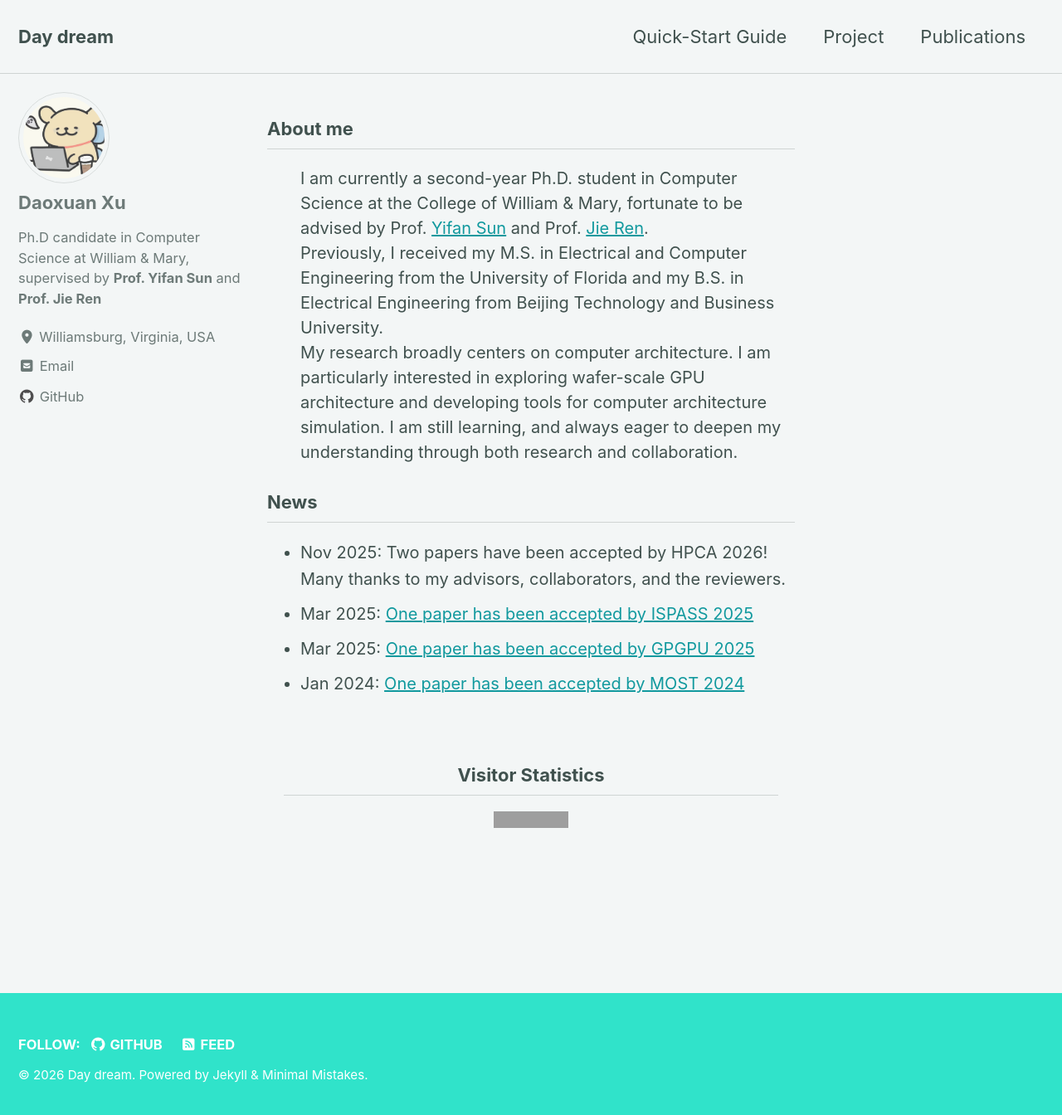
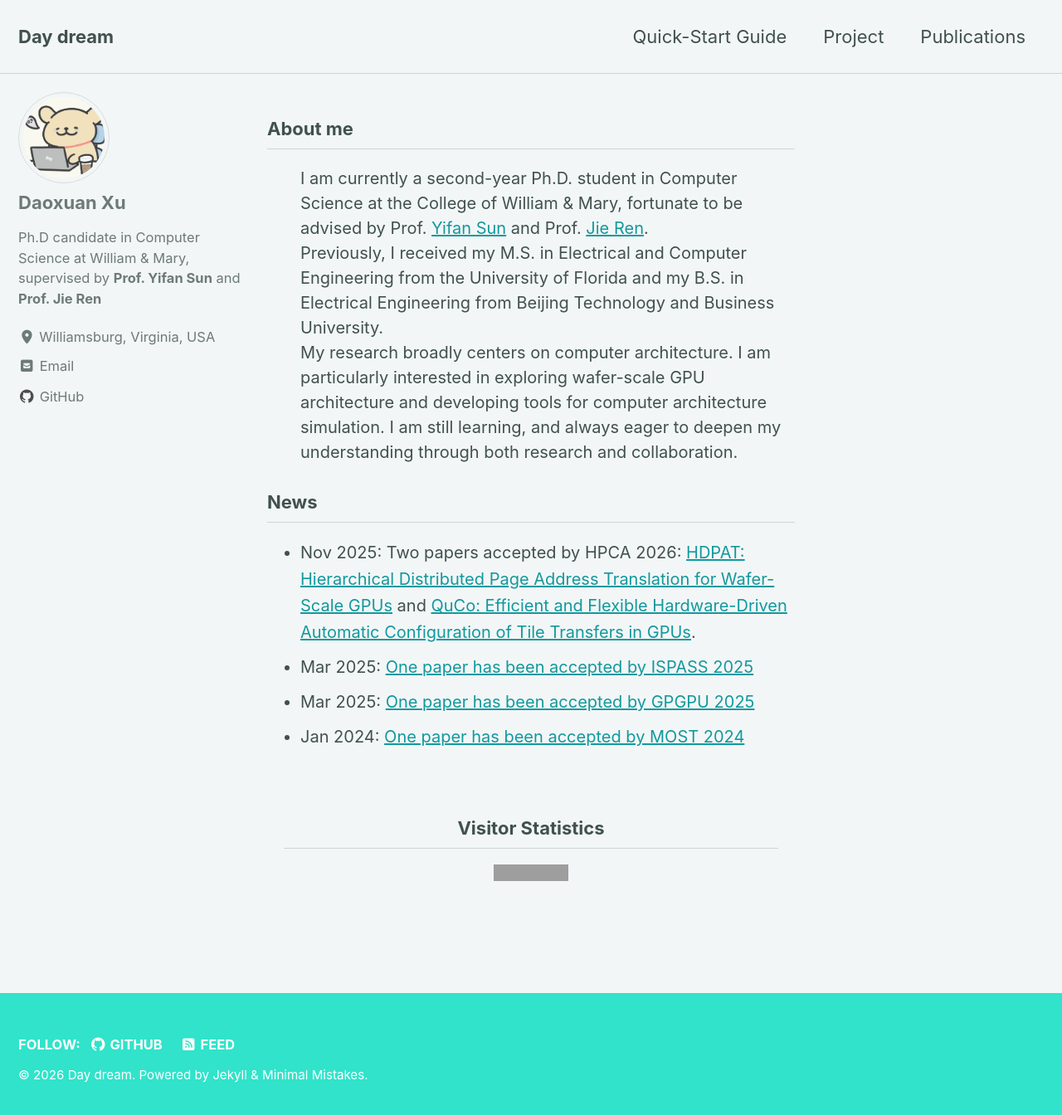
Before and after one commit to DX990307/DX990307.github.io, a Jekyll site: the page built from index.html, in a window 1280 px wide and 1352 px high. Shown: the top 1344 px of the window at 83% size. Built offline with Jekyll 4.4.1, drawn with Linux system fonts in a browser that asks for light colours; cached includes are drawn as plain includes; the list of posts is cut into pages by our own code; grey boxes are pictures that could not be loaded.

Commit message:
upddate papers

```diff
--- a/_layouts/home.html
+++ b/_layouts/home.html
@@ -29,7 +29,7 @@ layout: archive
 <!-- News Section Start -->
 <h3 class="archive__subtitle">News</h3>
 <ul style="font-size:20px;line-height:1.6;">
-  <li>Nov 2025: Two papers have been accepted by HPCA 2026! Many thanks to my advisors, collaborators, and the reviewers.</li>
+  <li>Nov 2025: Two papers accepted by HPCA 2026: <a href="https://ieeexplore.ieee.org/abstract/document/11408538">HDPAT: Hierarchical Distributed Page Address Translation for Wafer-Scale GPUs</a> and <a href="https://ieeexplore.ieee.org/document/11408440">QuCo: Efficient and Flexible Hardware-Driven Automatic Configuration of Tile Transfers in GPUs</a>.</li>
   <li>Mar 2025: <a href=" https://ieeexplore.ieee.org/document/11096405">One paper has been accepted by ISPASS 2025</a></li>
   <li>Mar 2025: <a href=" https://dl.acm.org/doi/pdf/10.1145/3725798.3725800">One paper has been accepted by GPGPU 2025</a></li>
   <li>Jan 2024: <a href=" https://wmit-pages-prod.s3.amazonaws.com/wp-content/uploads/sites/13/2024/03/19170923/MOST24-Raindrop.pdf">One paper has been accepted by MOST 2024</a></li>
```
Also changed, not shown: _pubs/pub.md (+2 -2 lines), 2 other files.
